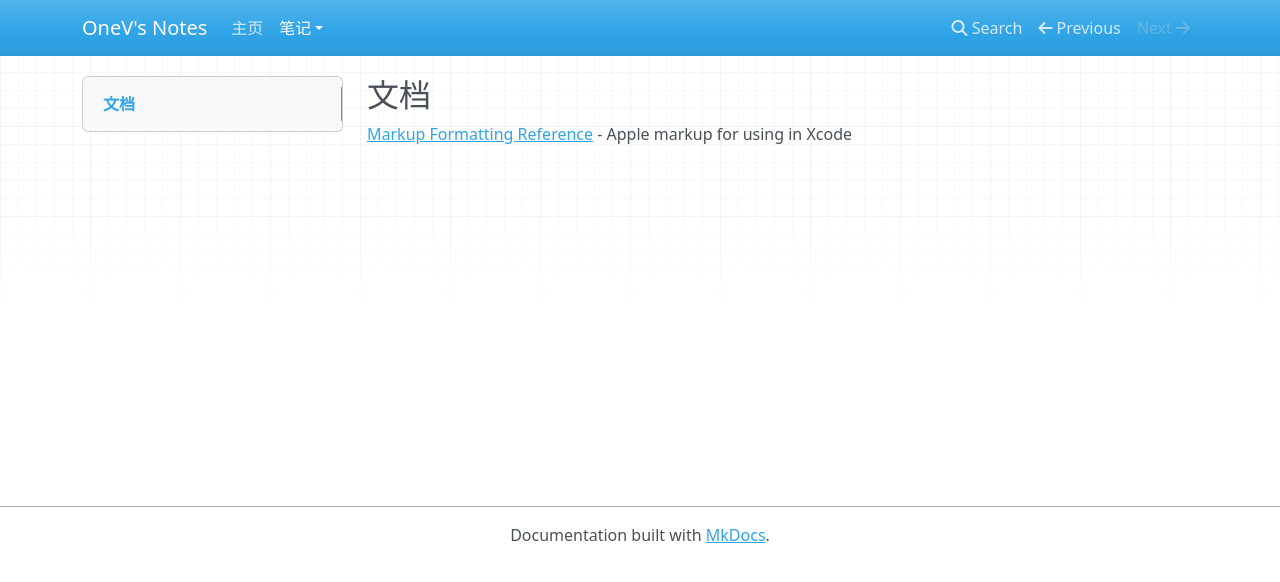
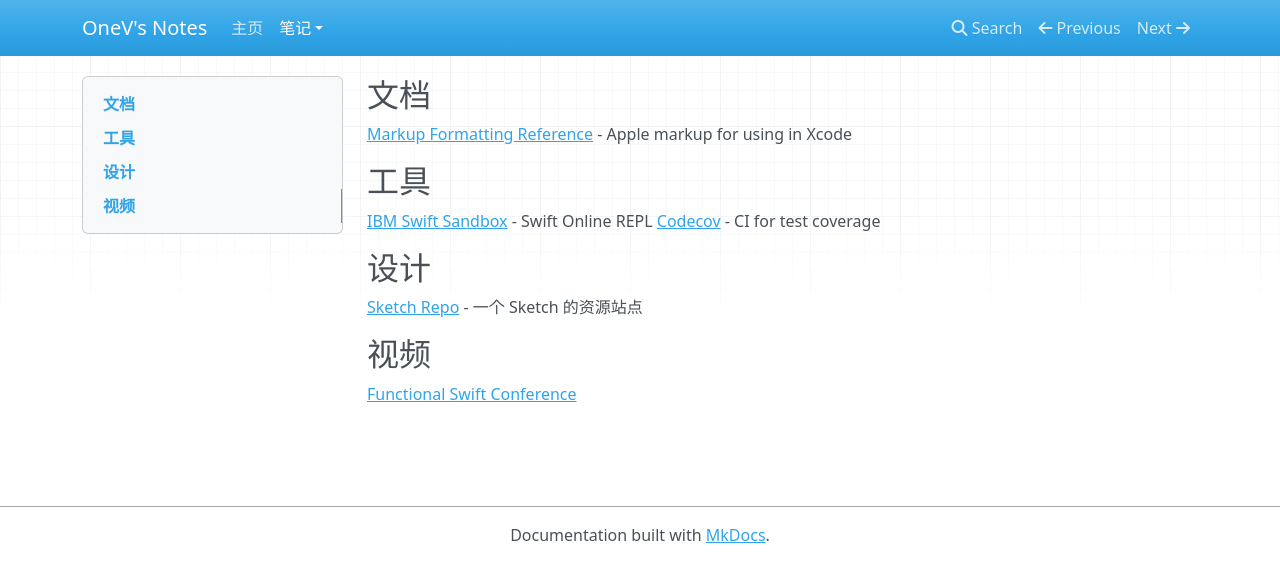
Before and after one commit to onevcat/Notes, an MkDocs documentation site: the page built from docs/misc/link.md, in a window 1280 px wide. Shown: the top 582 px of the page. Built offline with MkDocs 1.6.1, drawn with Linux system fonts in a browser that asks for light colours; nearby versions of some CDN libraries; old or Windows-style settings are respelled for this version of MkDocs.

Commit message:
Add link and uncatgory

```diff
--- a/docs/misc/link.md
+++ b/docs/misc/link.md
@@ -1,3 +1,16 @@
 ## 文档
 
 [Markup Formatting Reference](https://developer.apple.com/library/mac/documentation/Xcode/Reference/xcode_markup_formatting_ref/index.html#//apple_ref/doc/uid/TP40016497-CH2-SW1) - Apple markup for using in Xcode
+
+## 工具
+
+[IBM Swift Sandbox](http://swiftlang.ng.bluemix.net/#/repl) - Swift Online REPL
+[Codecov](https://codecov.io) - CI for test coverage
+
+## 设计
+
+[Sketch Repo](http://sketchrepo.com) - 一个 Sketch 的资源站点
+
+## 视频
+
+[Functional Swift Conference](http://2015.funswiftconf.com)
--- a/mkdocs.yml
+++ b/mkdocs.yml
@@ -13,3 +13,4 @@ pages:
     - 摄影:
         - Photoshop: photo/photoshop.md
     - 收藏链接: misc/link.md
+    - 未分类: misc/uncategory.md
```
Also changed, not shown: docs/misc/uncategory.md (renamed from docs/mics/uncategory.md).
